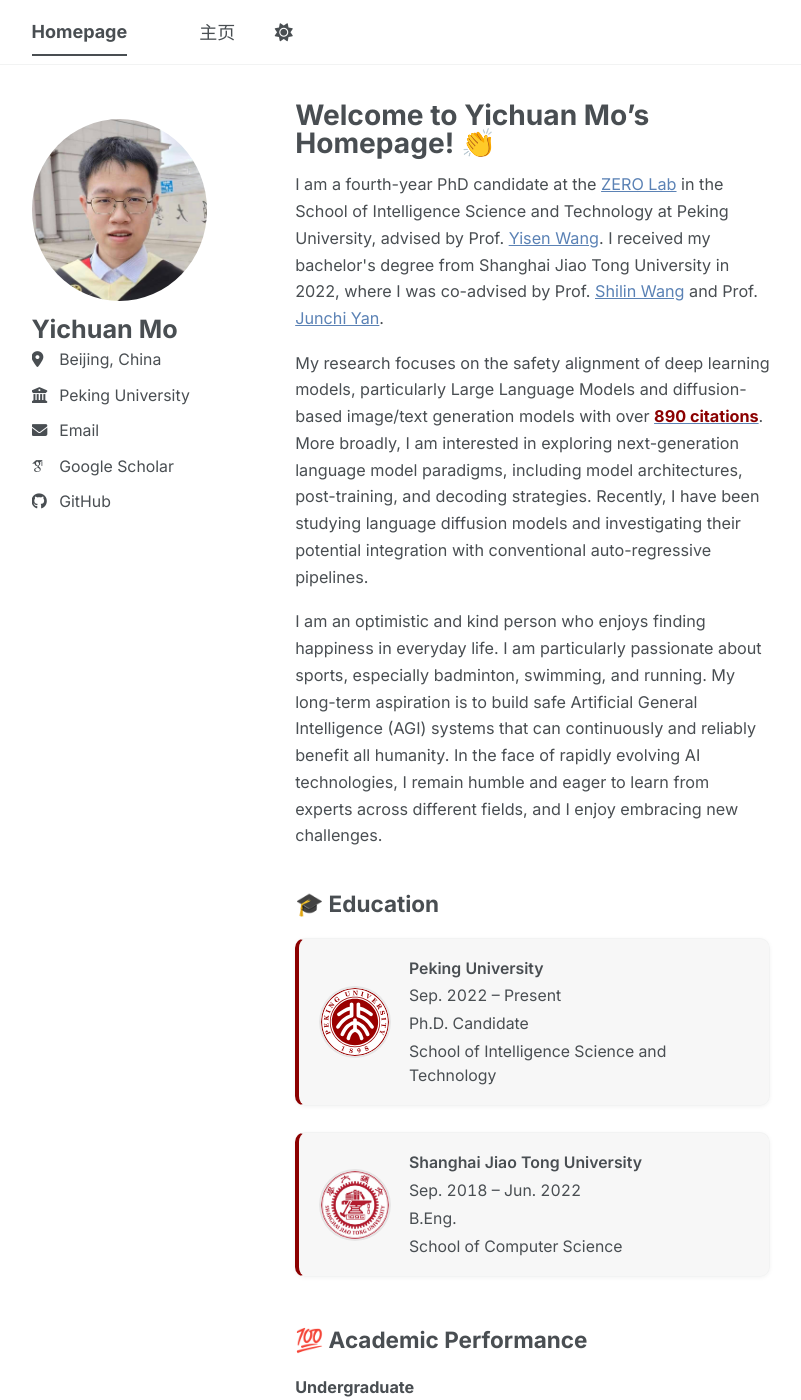
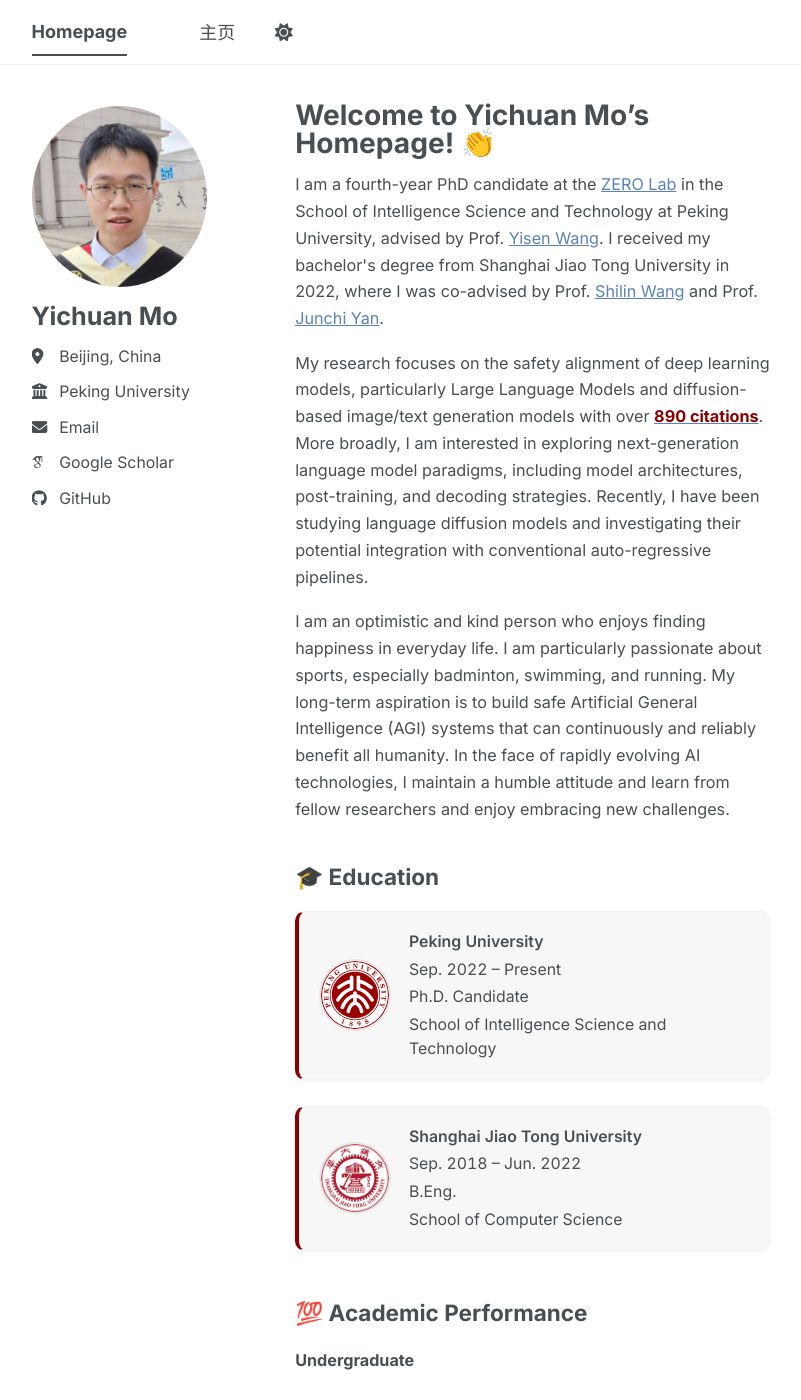
Before and after one commit to mo666666/mo666666.github.io, a Jekyll site: the page built from _pages/about.md, in a window 1280 px wide and 1400 px high. Shown: the whole window, without its empty margins (164-965 px from the left). Built offline with Jekyll 4.4.1, drawn with Linux system fonts in a browser that asks for light colours; some web fonts are replaced; a script bundle is joined from its source files by our own code; library files that are not in the unit come from our copies.

Commit message:
Update mobile padding in base layout, adjust sidebar margins for better spacing, and refine author bio for clarity

```diff
--- a/_pages/about.md
+++ b/_pages/about.md
@@ -10,7 +10,7 @@
 <div class="homepage-intro">
   <p>I am a fourth-year PhD candidate at the <a href="https://zero-lab-pku.github.io/">ZERO Lab</a> in the School of Intelligence Science and Technology at Peking University, advised by Prof. <a href="https://yisenwang.github.io/">Yisen Wang</a>. I received my bachelor's degree from Shanghai Jiao Tong University in 2022, where I was co-advised by Prof. <a href="https://www.cs.sjtu.edu.cn/en/jiaoshiml/wangshilin.html">Shilin Wang</a> and Prof. <a href="https://thinklab.sjtu.edu.cn/index.html">Junchi Yan</a>.</p>
   <p>My research focuses on the safety alignment of deep learning models, particularly Large Language Models and diffusion-based image/text generation models with over <a href="https://scholar.google.com/citations?user=xvSYG1gAAAAJ&hl=zh-CN" target="_blank" rel="noopener"><strong style="color: #8B0000;">890 citations</strong></a>. More broadly, I am interested in exploring next-generation language model paradigms, including model architectures, post-training, and decoding strategies. Recently, I have been studying language diffusion models and investigating their potential integration with conventional auto-regressive pipelines.</p>
-  <p>I am an optimistic and kind person who enjoys finding happiness in everyday life. I am particularly passionate about sports, especially badminton, swimming, and running. My long-term aspiration is to build safe Artificial General Intelligence (AGI) systems that can continuously and reliably benefit all humanity. In the face of rapidly evolving AI technologies, I remain humble and eager to learn from experts across different fields, and I enjoy embracing new challenges.</p>
+  <p>I am an optimistic and kind person who enjoys finding happiness in everyday life. I am particularly passionate about sports, especially badminton, swimming, and running. My long-term aspiration is to build safe Artificial General Intelligence (AGI) systems that can continuously and reliably benefit all humanity. In the face of rapidly evolving AI technologies, I maintain a humble attitude and learn from fellow researchers and enjoy embracing new challenges.</p>
 </div>
 
 {% include base_path %}
--- a/_sass/layout/_base.scss
+++ b/_sass/layout/_base.scss
@@ -17,6 +17,11 @@
   padding-bottom: 9em;
   font-family: $global-font-family;
   line-height: 1.5;
+
+  /* On mobile the masthead is shorter; reduce top gap */
+  @media screen and (max-width: 1023px) {
+    padding-top: 48px;
+  }
 
   &.overflow--hidden {
     /* when primary navigation is visible, the content in the background won't scroll */
--- a/_sass/layout/_sidebar.scss
+++ b/_sass/layout/_sidebar.scss
@@ -14,7 +14,7 @@
   margin-bottom: 1em;
 
   @media (orientation: portrait) {
-    margin-top: 1em;
+    margin-top: 0.25em;
   }
 
   @media screen and (min-width: $sidebar-screen-min-width) {
@@ -185,6 +185,8 @@
   font-weight: 700;
   line-height: 1.5;
   text-align: left;
+  margin-top: 0.6rem;
+  margin-bottom: 0.5rem;
 }
 
 .sidebar .author__desktop {
```
Also changed, not shown: _pages/about-zh.md (+1 -1 lines).
